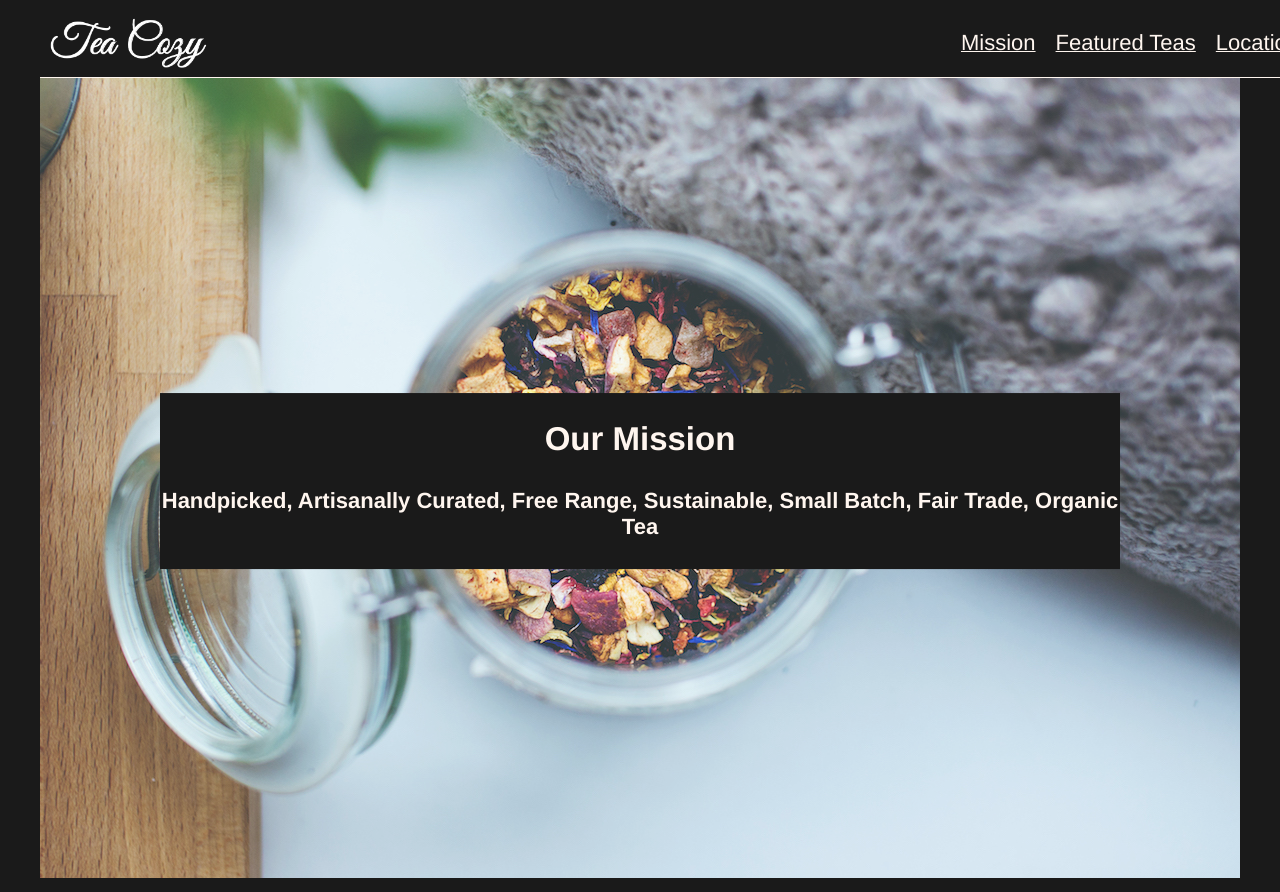
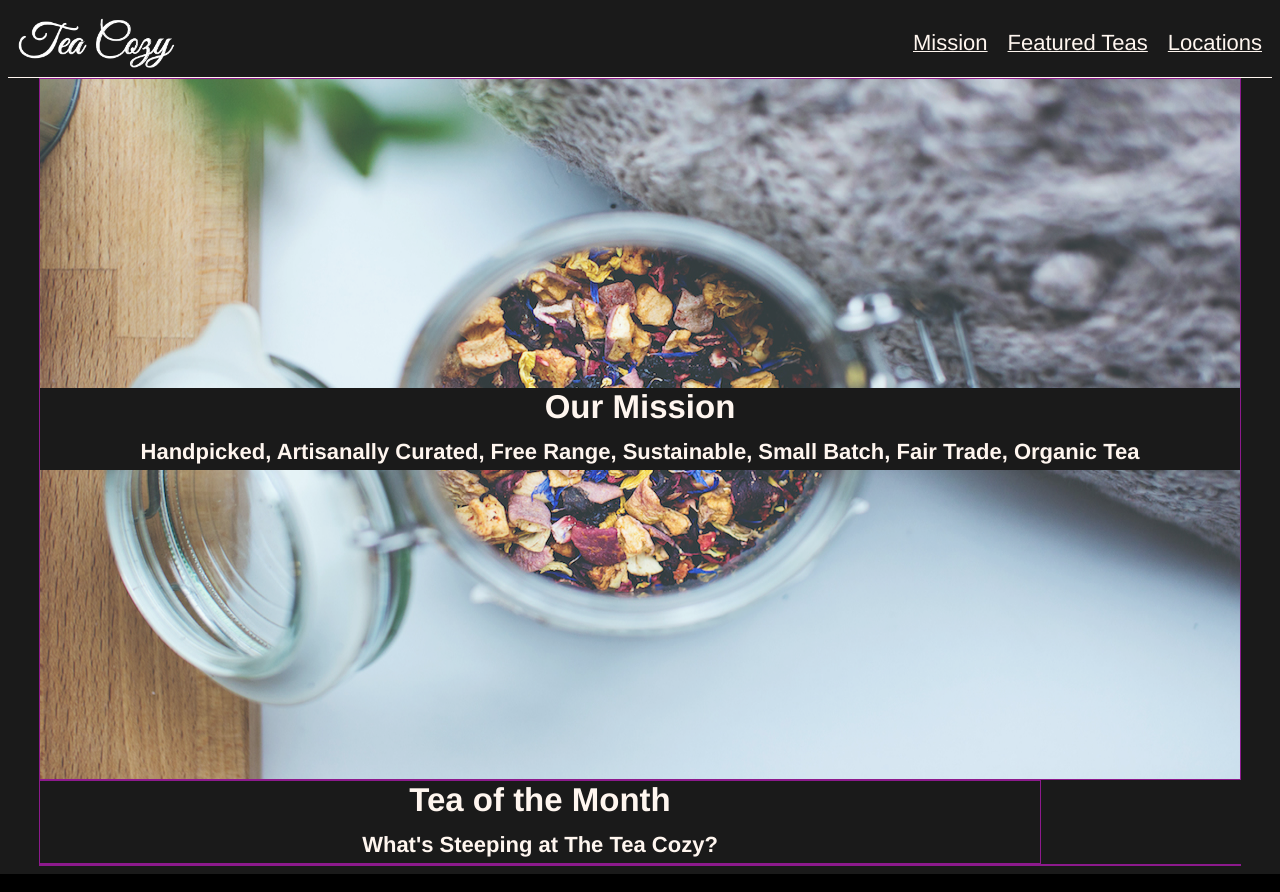
Before and after one commit to JeremyRecker/WebDev, a plain HTML site: page WebDev/Tea Cozy/index.html in a window 1280 px wide. Drawn offline with Linux system fonts and the light colour scheme.

Commit message:
mostly fixed mission section & added tea og the month section

```diff
--- a/WebDev/Tea Cozy/index.html
+++ b/WebDev/Tea Cozy/index.html
@@ -28,9 +28,13 @@
                 <div id="Locations">Locations</div>
             </nav>
         </header>
+
+<!--Main-->
+
         <main>
-            <section class="hero">
-                <div class="container">
+
+<!--mission-->
+            <section class="container" id="mission">
                 <img src="Assets/Images/img-mission-background.jpg" alt="clasping jar of colorful herbal tea">
                 <div class="text-overlay">
                     <h2>
@@ -40,7 +44,26 @@
                         Handpicked, Artisanally Curated, Free Range, Sustainable, Small Batch, Fair Trade, Organic Tea
                     </h4>
                 </div>
+            </section>
+
+<!--tea of the month-->
+
+            <section class="container" id="teaOfTheMonth">
+                <div class="text-overlay">
+                    <h2>
+                        Tea of the Month
+                    </h2>
+                    <h4>
+                        What's Steeping at The Tea Cozy?
+                    </h4>
                 </div>
+
+            </section>
+
+<!--locations-->
+
+            <section class="container" id="Locations>
+
             </section>
         </main>
         <footer>
--- a/WebDev/Tea Cozy/style.css
+++ b/WebDev/Tea Cozy/style.css
@@ -1,4 +1,5 @@
 html {
+
     font-family: Helvetica, system-ui, -apple-system, BlinkMacSystemFont, 'Segoe UI', Roboto, Oxygen, Ubuntu, Cantarell, 'Open Sans', 'Helvetica Neue', sans-serif;
     font-size: 22px;
     color: seashell;
@@ -7,14 +8,26 @@ html {
     box-sizing: border-box;
 /*    border: 1px solid wheat;*/
     margin: 0px;
-    display: flex;
-    align-items: center;
-    flex-direction: column;
 }
 
+body {
+    display: flex;
+    max-width: 100%;
+    flex-direction: column;
+    justify-content: center;
+    align-items: center;
+}
+
+h2 {
+    /*border: 1px solid purple;*/
+}
+
+h4 {
+    /*border: 1px solid purple;*/
+}
 
 header {
-    position: fixed;
+    position: sticky;
     z-index: 999;
     background-color: black;
     display: inline-flex;
@@ -23,6 +36,7 @@ header {
     width: 100%;
     border-bottom: 1px solid seashell;
     align-items: center;
+    left: 0;
 }
 
 #logo {
@@ -50,32 +64,68 @@ nav div {
 
 }
 
+.container {
+    display: flex;
+    position: relative;
+    justify-content: center;
+    align-content: center;
+    text-align: center;
+    border: 1px solid purple;
+    font-size: 1rem;
 
-.hero {
-    padding-top: 70px;
 }
 
-.hero img {
-    width: 100%;
-    height: auto;
+.container h2{
+    margin: 0px;
+    padding-top: 5;
+    padding-bottom: 8px;
 }
 
-.container {
-    position: relative;
+.container h4 {
+    margin: 0px;
+    padding: 5px;
+}
+
+#mission {
+    max-width: 1200px;
+    max-height: 700px;
+    margin: auto;
+
 }
 
 .text-overlay {
-    position: absolute;
-    top: 50%;
-    left: 50%;
-    transform: translate(-50%, -50%);
-    text-align: center;
-    flex-basis: ;
-    flex-shrink: 1;
-    min-width: 80%;
-    min-height: 20%;
-    flex-grow: 1;
-    max-height: 40%;
-    max-width: 90%;
+    /*border: 1px solid purple;*/
+    box-sizing: border-box;
+    display: flex;
+    flex-direction: column;
     background-color: black;
+    z-index: 1;
+    margin: 0;
+    min-width: 100%;
+    max-width: 100%;
+    max-height: 100px;
+
 }
+
+#mission .text-overlay {
+    position: absolute; /* Position the text-overlay absolutely within the hero section */
+    top: 50%; /* Center vertically */
+    left: 50%; /* Center horizontally */
+    transform: translate(-50%, -50%); /* Center the text-overlay precisely */
+}
+
+#mission img {
+    width: auto;
+    max-width: 100%;
+    height: auto;
+    z-index: -1; /* Ensure the image sits behind the text-overlay */
+}
+
+#teaOfTheMonth {
+max-width: 1000px;
+
+}
+
+#locations {
+
+}
```
Lines whose indentation alone changed are shown as unchanged.
